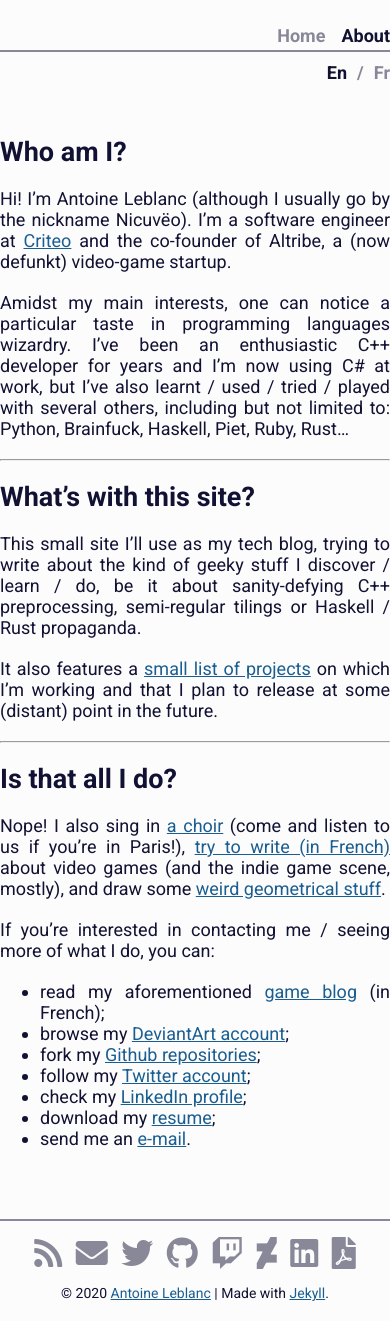
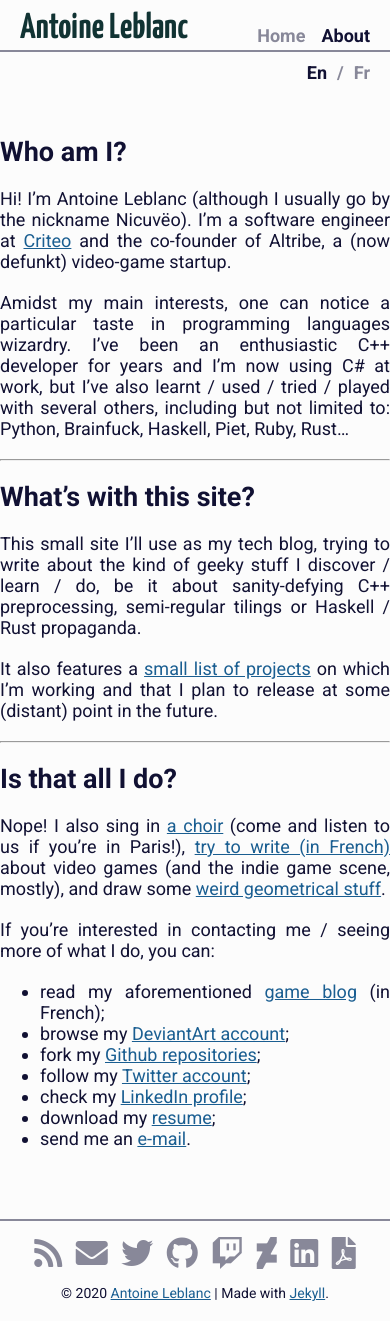
Before and after one commit to nicuveo/nauths.fr, a Jekyll site: the page built from en/about.md, in a window 390 px wide. Built offline with Jekyll 4.4.1, drawn with Linux system fonts in a browser that asks for light colours.

Commit message:
Better layout for small screens.

```diff
--- a/css/default.css
+++ b/css/default.css
@@ -420,6 +420,7 @@ table tr td:last-child, table tr th:last-child
     {
         height: 50px;
         padding: 0 8px;
+        position: relative;
     }
 
     #sub-header
@@ -427,9 +428,24 @@ table tr td:last-child, table tr th:last-child
         padding: 0 8px;
     }
 
+    #title
+    {
+        left: 20px;
+    }
+
     #self
     {
-        display: none;
+        font-size: 36px;
+    }
+
+    #menu
+    {
+        right: 20px;
+    }
+
+    #langs
+    {
+        right: 20px;
     }
 
     #menu a
```
